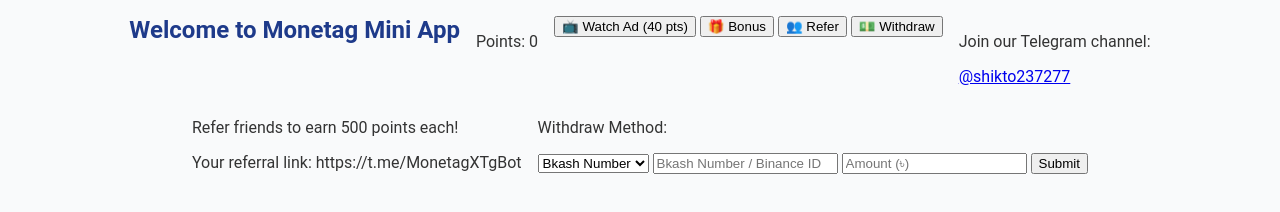
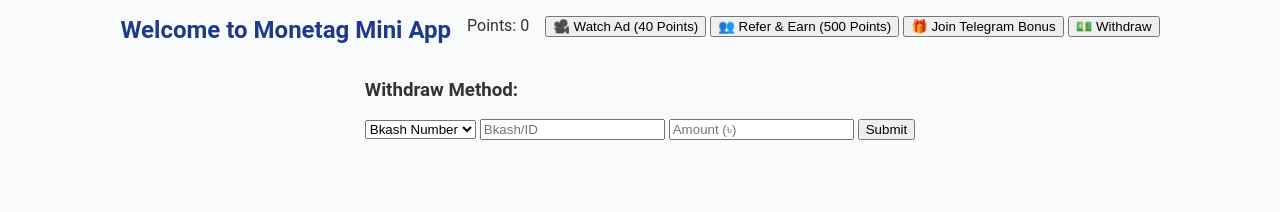
Before and after one commit to trashydeath797-ops/monetag-miniapp-17, a plain HTML site: page index.html in a window 1280 px wide. Drawn offline with Linux system fonts and the light colour scheme.

Commit message:
Update index.html

```diff
--- a/index.html
+++ b/index.html
@@ -1,47 +1,39 @@
 <!DOCTYPE html>
 <html lang="en">
 <head>
-  <meta charset="UTF-8">
-  <meta name="viewport" content="width=device-width, initial-scale=1.0">
+  <meta charset="UTF-8" />
+  <meta name="viewport" content="width=device-width, initial-scale=1.0"/>
   <meta name="monetag" content="696b937512c972446260ba804e2fcb50">
   <title>Monetag Mini App</title>
-  <link rel="stylesheet" href="style.css">
+  <link rel="stylesheet" href="style.css" />
 </head>
 <body>
   <div class="container">
     <h1>Welcome to Monetag Mini App</h1>
-    <p class="points">Points: <span id="points">0</span></p>
+    <div class="points">Points: <span id="points">0</span></div>
 
-    <div class="actions">
-      <button onclick="showAd()">📺 Watch Ad (40 pts)</button>
-      <button onclick="showBonus()">🎁 Bonus</button>
-      <button onclick="showRefer()">👥 Refer</button>
-      <button onclick="showWithdraw()">💵 Withdraw</button>
+    <div class="menu">
+      <button onclick="showAd()">🎥 Watch Ad (40 Points)</button>
+      <button onclick="referFriend()">👥 Refer & Earn (500 Points)</button>
+      <button onclick="showBonus()">🎁 Join Telegram Bonus</button>
+      <button onclick="withdraw()">💵 Withdraw</button>
     </div>
 
-    <div class="bonus hidden" id="bonus">
-      <p>Join our Telegram channel:</p>
-      <a href="https://t.me/shikto237277" target="_blank">@shikto237277</a>
-    </div>
-
-    <div class="refer hidden" id="refer">
-      <p>Refer friends to earn 500 points each!</p>
-      <p>Your referral link: <span id="ref-link">https://t.me/MonetagXTgBot</span></p>
-    </div>
-
-    <div class="withdraw hidden" id="withdraw">
-      <p>Withdraw Method:</p>
+    <div id="withdraw-form" class="hidden">
+      <h3>Withdraw Method:</h3>
       <select id="method">
         <option value="bkash">Bkash Number</option>
         <option value="binance">Binance ID</option>
       </select>
-
-      <input type="text" id="receiver" placeholder="Bkash Number / Binance ID">
+      <input type="text" id="account" placeholder="Bkash/ID">
       <input type="number" id="amount" placeholder="Amount (৳)">
       <button onclick="submitWithdraw()">Submit</button>
     </div>
   </div>
 
+  <!-- Monetag SDK -->
+  <script src="https://cdn.jsdelivr.net/npm/@monetag/monetag-sdk"></script>
+  <!-- Your Script -->
   <script src="script.js"></script>
 </body>
 </html>
```
